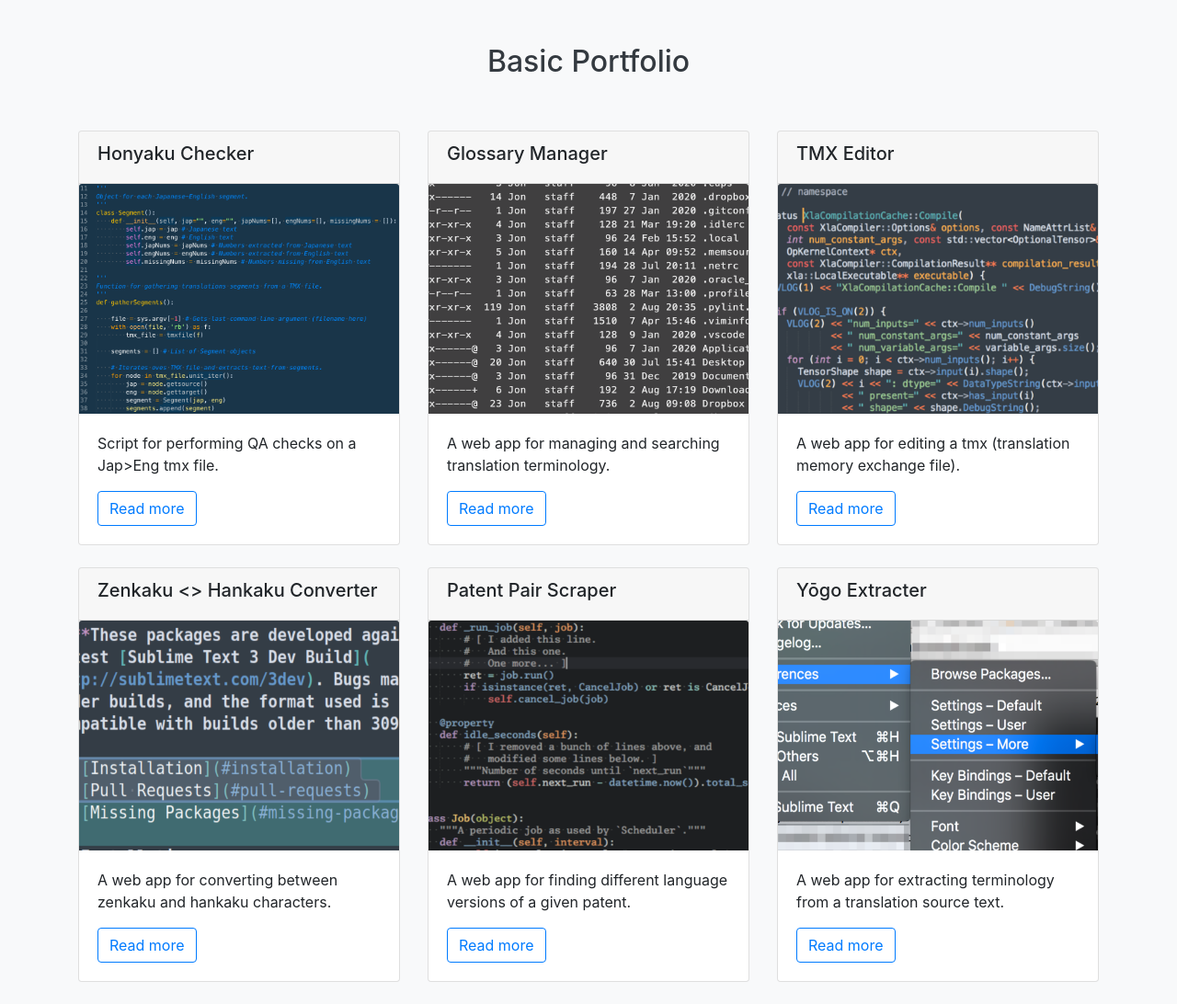
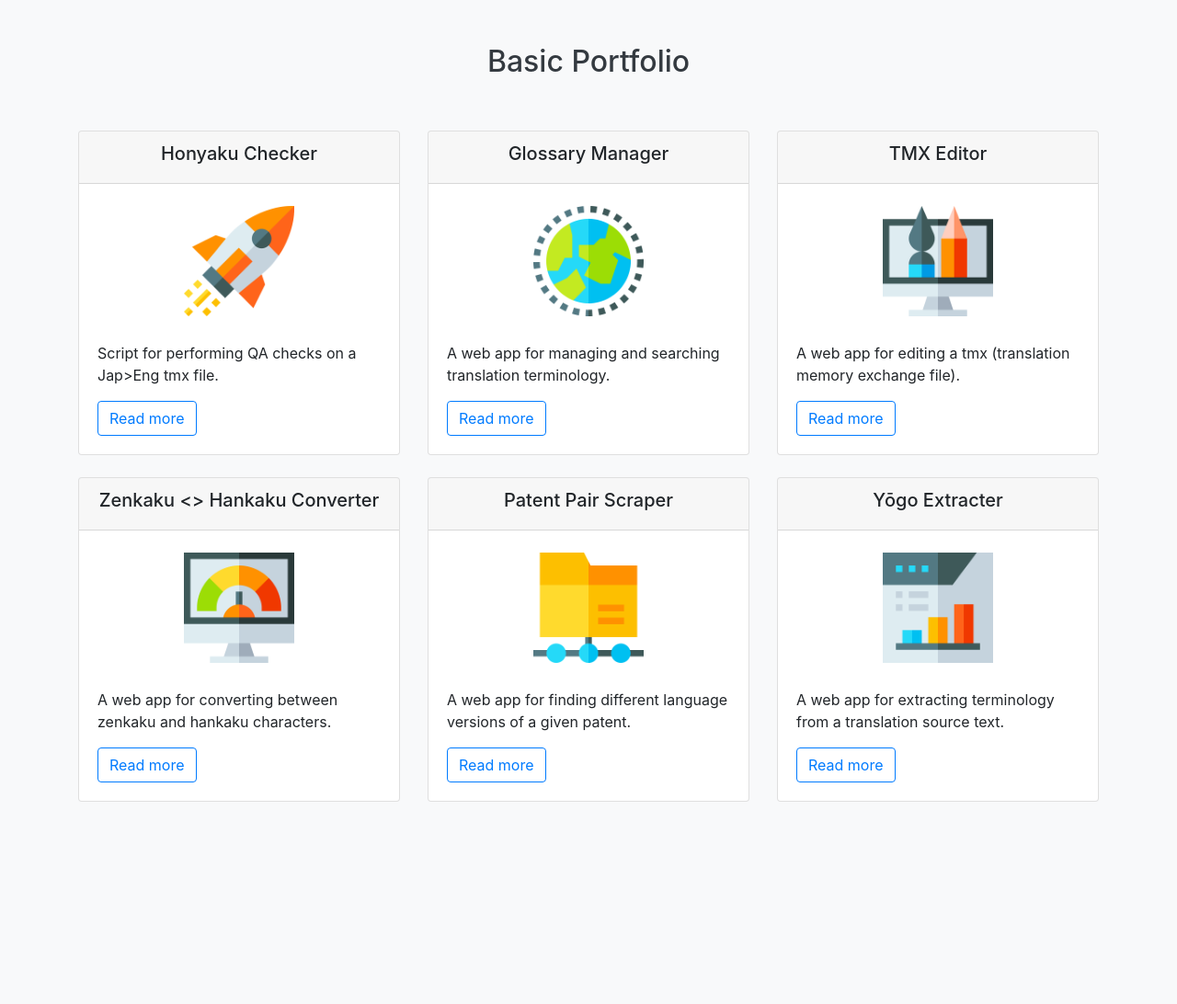
Before and after one commit to 4ka0/django_porfolio, a Django app: page / in a window 1280 px wide. Shown: the whole page at 92% size. After the commit the page ends 872 px from the top, so only its background shows below. Run offline with Django 3.2, Linux system fonts and the light colour scheme; data comes from the database, SQL or seed files in the repository; some libraries are stand-ins or nearby versions.

Commit message:
Updated images to flaticon icon pack

```diff
--- a/projects/templates/projects/all_projects.html
+++ b/projects/templates/projects/all_projects.html
@@ -11,15 +11,15 @@
             <div class="col-md-4">
                 <div class="card mb-4">
 
-                    <div class="card-header">
+                    <div class="card-header text-center">
                         <h5>{{ project.title }}</h5>
                     </div>
 
-                    <img class="card-img-top" src="{% static project.image %}" alt="{{ project.description }}" height="250">
+                    <img class="img-fluid mx-auto mt-4 mb-2" src="{% static project.image %}" alt="{{ project.description }}" width="120" height="120">
 
                     <div class="card-body">
                         <p class="card-text">{{ project.summary }}</p>
-                        <a href="{% url 'projects:project_detail' project.pk %}" class="btn btn-outline-primary">Read more</a>
+                        <a class="btn btn-outline-primary" href="{% url 'projects:project_detail' project.pk %}">Read more</a>
                     </div>
 
 
--- a/projects/templates/projects/detail.html
+++ b/projects/templates/projects/detail.html
@@ -11,7 +11,7 @@
     <div class="row">
 
         <div class="col-md-4">
-            <img src="{% static project.image %}" alt="{{ project.description }}" width="100%">
+            <img class="img-fluid" src="{% static project.image %}" alt="{{ project.description }}" width="100%">
         </div>
 
         <div class="col-md-8">
```
Also changed, not shown: projects/static/projects/img/project_1.png, projects/static/projects/img/project_2.png, projects/static/projects/img/project_3.png, projects/static/projects/img/project_4.png, projects/static/projects/img/project_5.png, projects/static/projects/img/project_6.png.
